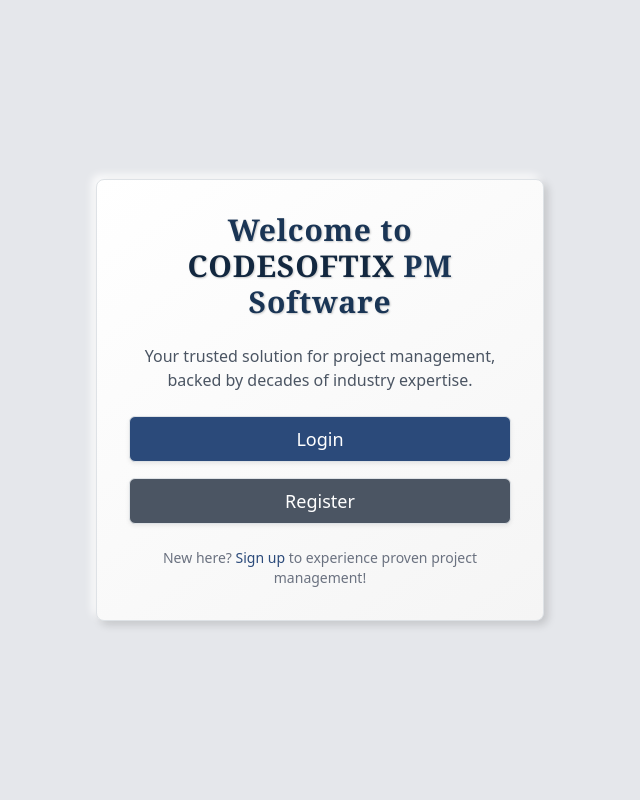
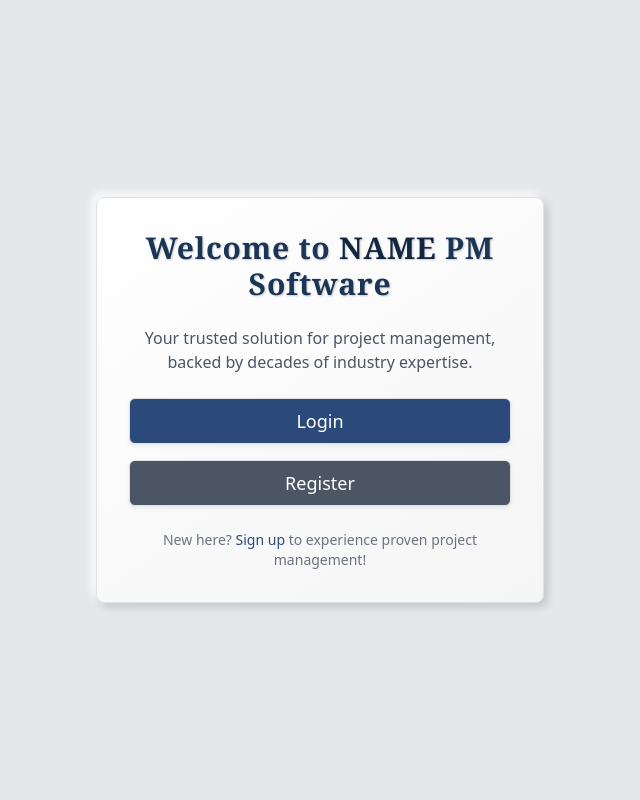
Before and after one commit to projectdemo-preview/SPM, a Flask app: page / in a window 1280 px wide. Shown: the whole page, without its empty margins (320-960 px from the left). Run offline with Flask 3, Linux system fonts and the light colour scheme; some libraries are stand-ins or nearby versions.

Commit message:
change the name of the code sotx

```diff
--- a/templates/index.html
+++ b/templates/index.html
@@ -6,7 +6,7 @@
 <div class="flex flex-col items-center justify-center min-h-screen bg-gray-200">
     <div class="bg-white p-8 rounded-lg shadow-md text-center card max-w-md w-full border border-gray-400">
         <h1 class="text-3xl font-serif font-bold text-navy-800 mb-4 tracking-wide">
-            Welcome to <span class="text-navy-900 uppercase">CodeSoftix</span> PM Software
+            Welcome to <span class="text-navy-900 uppercase">NAME</span> PM Software
         </h1>
         <p class="text-base text-gray-600 mb-6 font-sans">Your trusted solution for project management, backed by decades of industry expertise.</p>
         <div class="space-y-4">
```
